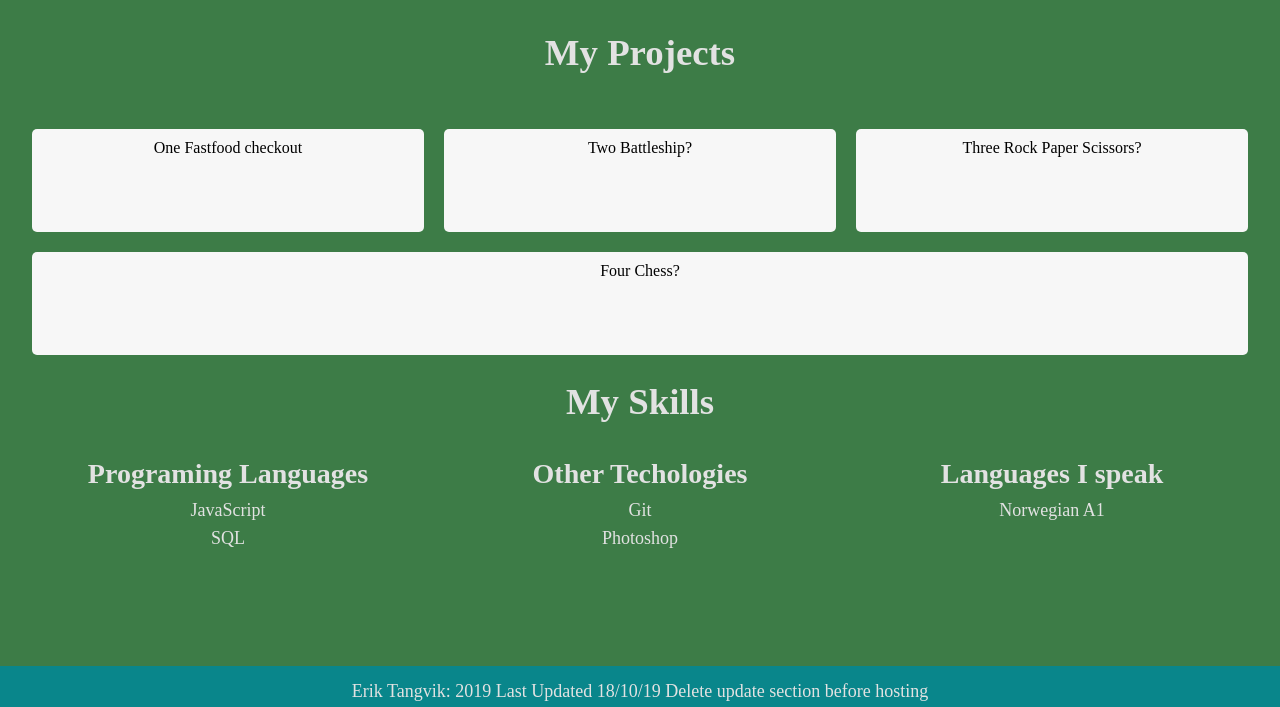
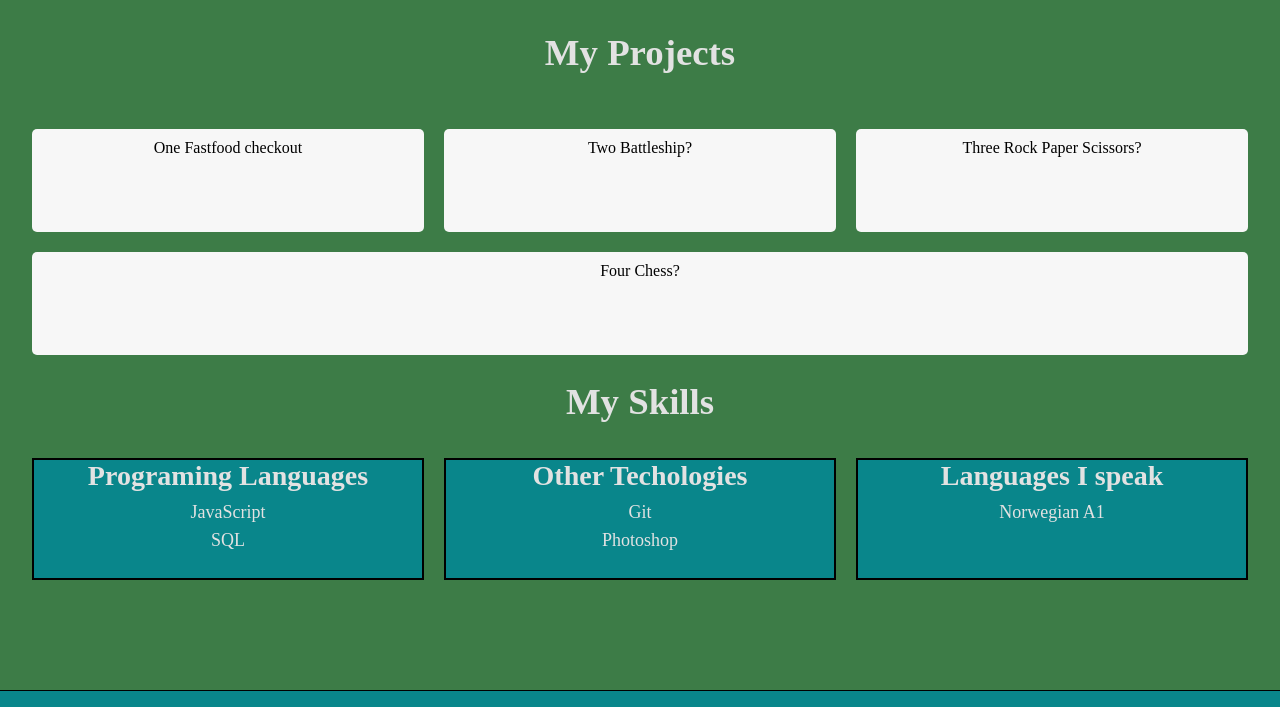
Before and after one commit to Etang131/Personal_Website_2019, a plain HTML site: page index.html in a window 1280 px wide. Shown: the part 758-1465 px from the top of the page. Drawn offline with Linux system fonts and the light colour scheme.

Commit message:
added skillBlock class and added some black borders

```diff
--- a/index.html
+++ b/index.html
@@ -85,21 +85,21 @@
         <div id="Skills" class="Skills">
           <h2>My Skills</h2>
           <div class="skills-container">
-            <div>
+            <div class="skillBlock">
               <h3>Programing Languages</h3>
               <ul>
                 <li>JavaScript</li>
                 <li>SQL</li>
               </ul>
             </div>
-            <div>
+            <div class="skillBlock">
               <h3>Other Techologies</h3>
               <ul>
                 <li>Git</li>
                 <li>Photoshop</li>
               </ul>
             </div>
-            <div>
+            <div class="skillBlock">
               <h3>Languages I speak</h3>
               <ul>
                 <li>Norwegian A1</li>
@@ -117,7 +117,7 @@
     </div>
     <footer>
       <p>
-        Erik Tangvik: 2019 Last Updated 18/10/19 Delete update section before
+        Erik Tangvik: 2019 Last Updated 19/10/19 Delete update section before
         hosting
       </p>
 
--- a/main.css
+++ b/main.css
@@ -266,6 +266,12 @@ ul > li {
   grid-gap: 20px;
 }
 
+.skillBlock {
+  border: black 2px solid;
+  padding-bottom: 20px;
+  background-color: #09868b;
+}
+
 /*Footer */
 footer {
   position: relative;
@@ -276,6 +282,7 @@ footer {
   background-color: #09868b;
   text-align: center;
   color: rgb(226, 226, 226);
+  border-top: 1px black solid;
 }
 
 footer > a {
```
